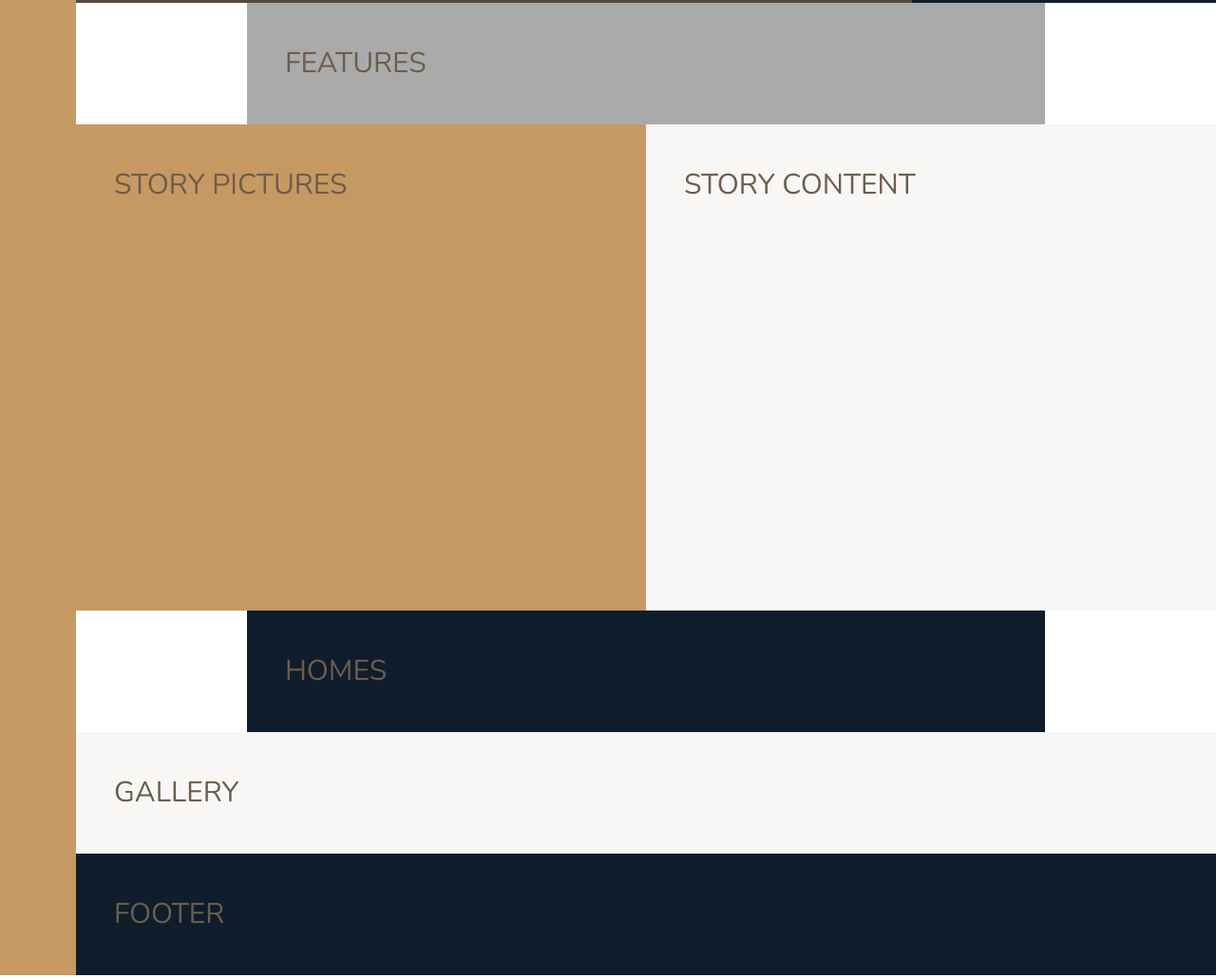
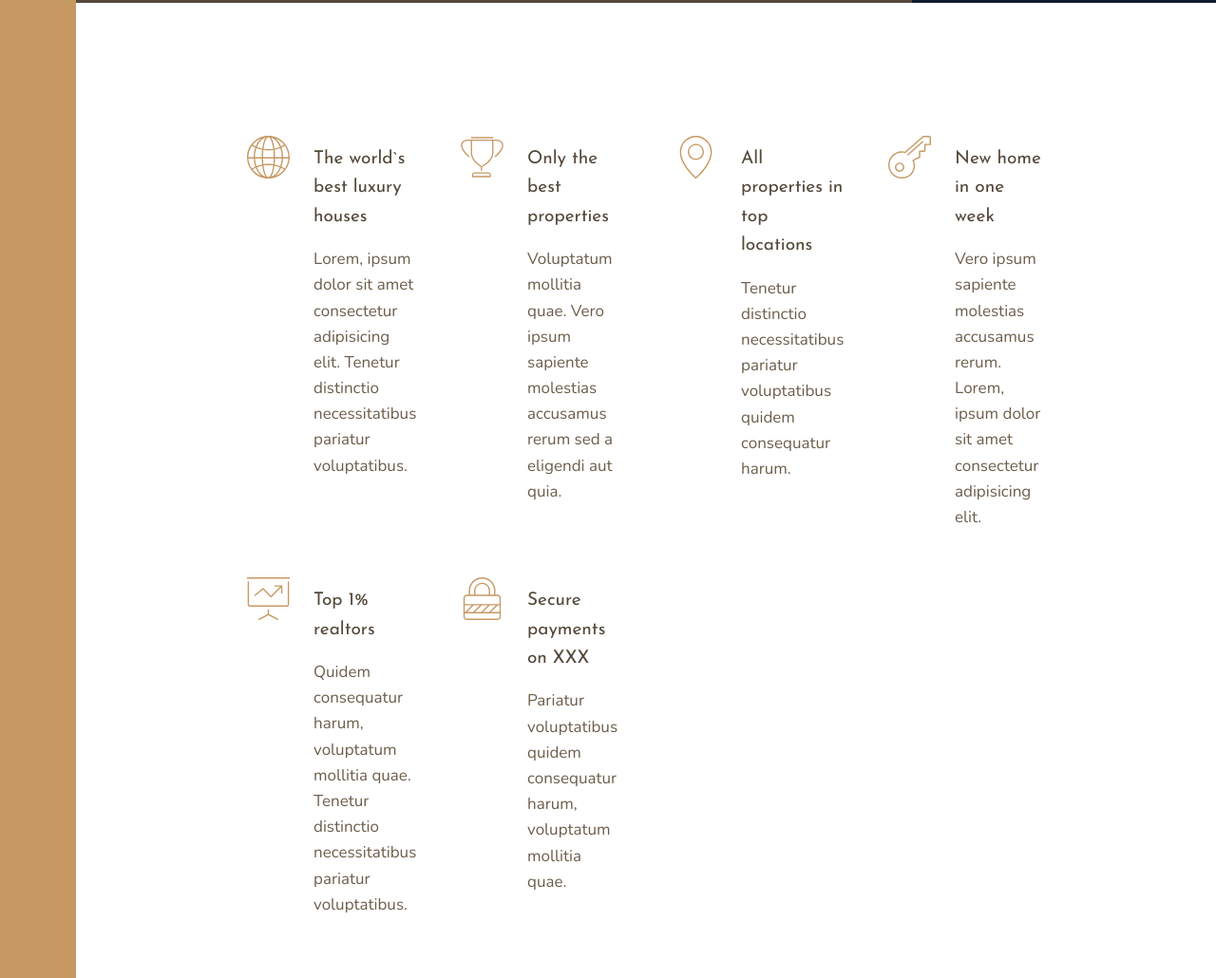
Before and after one commit to Qurbachi/Nexter, a website: page index.html in a window 1280 px wide. Shown: the part 637-1667 px from the top of the page at 95% size. Drawn offline with nearby package versions, Linux system fonts and the light colour scheme.

Commit message:
Styles the features section, build the layout of that section

```diff
--- a/index.html
+++ b/index.html
@@ -22,7 +22,71 @@
           Top 3 realtores
         </div>
         <section class="features">
-          FEATURES
+          <div class="feature">
+            <svg class="feature__icon">
+              <use xlink:href="img/sprite.svg#icon-global">
+            </svg>
+            <h4 class="heading-4 heading-4--dark">
+              The world`s best luxury houses
+            </h4>
+            <p class="feature__text">
+              Lorem, ipsum dolor sit amet consectetur adipisicing elit. Tenetur distinctio necessitatibus pariatur voluptatibus.
+            </p>
+          </div>
+          <div class="feature">
+            <svg class="feature__icon">
+              <use xlink:href="img/sprite.svg#icon-trophy">
+            </svg>
+            <h4 class="heading-4 heading-4--dark">
+              Only the best properties
+            </h4>
+            <p class="feature__text">
+              Voluptatum mollitia quae. Vero ipsum sapiente molestias accusamus rerum sed a eligendi aut quia.
+          </div>
+          <div class="feature">
+            <svg class="feature__icon">
+              <use xlink:href="img/sprite.svg#icon-map-pin">
+            </svg>
+            <h4 class="heading-4 heading-4--dark">
+              All properties in top locations
+            </h4>
+            <p class="feature__text">
+              Tenetur distinctio necessitatibus pariatur voluptatibus quidem consequatur harum.
+            </p>
+          </div>
+          <div class="feature">
+            <svg class="feature__icon">
+              <use xlink:href="img/sprite.svg#icon-key">
+            </svg>
+            <h4 class="heading-4 heading-4--dark">
+              New home in one week
+            </h4>
+            <p class="feature__text">
+              Vero ipsum sapiente molestias accusamus rerum. Lorem, ipsum dolor sit amet consectetur adipisicing elit.
+            </p>
+          </div>
+          <div class="feature">
+            <svg class="feature__icon">
+              <use xlink:href="img/sprite.svg#icon-presentation">
+            </svg>
+            <h4 class="heading-4 heading-4--dark">
+              Top 1% realtors
+            </h4>
+            <p class="feature__text">
+              Quidem consequatur harum, voluptatum mollitia quae. Tenetur distinctio necessitatibus pariatur voluptatibus.
+            </p>
+          </div>
+          <div class="feature">
+            <svg class="feature__icon">
+              <use xlink:href="img/sprite.svg#icon-lock">
+            </svg>
+            <h4 class="heading-4 heading-4--dark">
+              Secure payments on XXX
+            </h4>
+            <p class="feature__text">
+              Pariatur voluptatibus quidem consequatur harum, voluptatum mollitia quae.
+            </p>
+          </div>
         </section>
         <div class="story__pictures">
           STORY PICTURES
--- a/sass/_base.scss
+++ b/sass/_base.scss
@@ -38,9 +38,4 @@ body {
   display: grid;
   grid-template-rows: 80vh min-content 40vw repeat(3, min-content);
   grid-template-columns: [sidebar-start] 8rem [sidebar-end full-start] minmax(6rem, 1fr) [center-start] repeat(8, [col-start] minmax(min-content, 14rem) [col-end]) [center-end] minmax(6rem, 1fr) [full-end];
-
-  & > * {
-    font-size: 3rem;
-    padding: 40px;
-  }
 }
--- a/sass/_features.scss
+++ b/sass/_features.scss
@@ -1,4 +1,28 @@
 .features {
-  background-color: $color-grey-light-2;
   grid-column: 4 / 10;
+  margin: 15rem 0;
+
+  display: grid;
+  grid-template-columns: repeat(auto-fit, minmax(15rem, 1fr));
+  grid-gap: 6rem;
+  align-items: start;
 }
+
+.feature {
+  display: grid;
+  grid-template-columns: min-content 1fr;
+  grid-row-gap: 1.5rem;
+  grid-column-gap: 2.5rem;
+
+  &__icon {
+    width: 4.5rem;
+    height: 4.5rem;
+    fill: $color-primary;
+    grid-row: 1 / span 2;
+    transform: translateY(-1rem);
+  }
+
+  &__text {
+    font-size: 1.7rem;
+  }
+}
--- a/sass/_typography.scss
+++ b/sass/_typography.scss
@@ -0,0 +1,29 @@
+%heading {
+  font-weight: 400;
+  font-family: $font-display;
+}
+
+.heading-1 {
+  @extend %heading;
+}
+
+.heading-2 {
+  @extend %heading;
+}
+
+.heading-3 {
+  @extend %heading;
+}
+
+.heading-4 {
+  @extend %heading;
+  font-size: 1.9rem;
+
+  &--light {
+    color: $color-grey-light-1
+  }
+
+  &--dark {
+    color: $color-grey-dark-1;
+  }
+}
```
Also changed, not shown: css/style.css.
